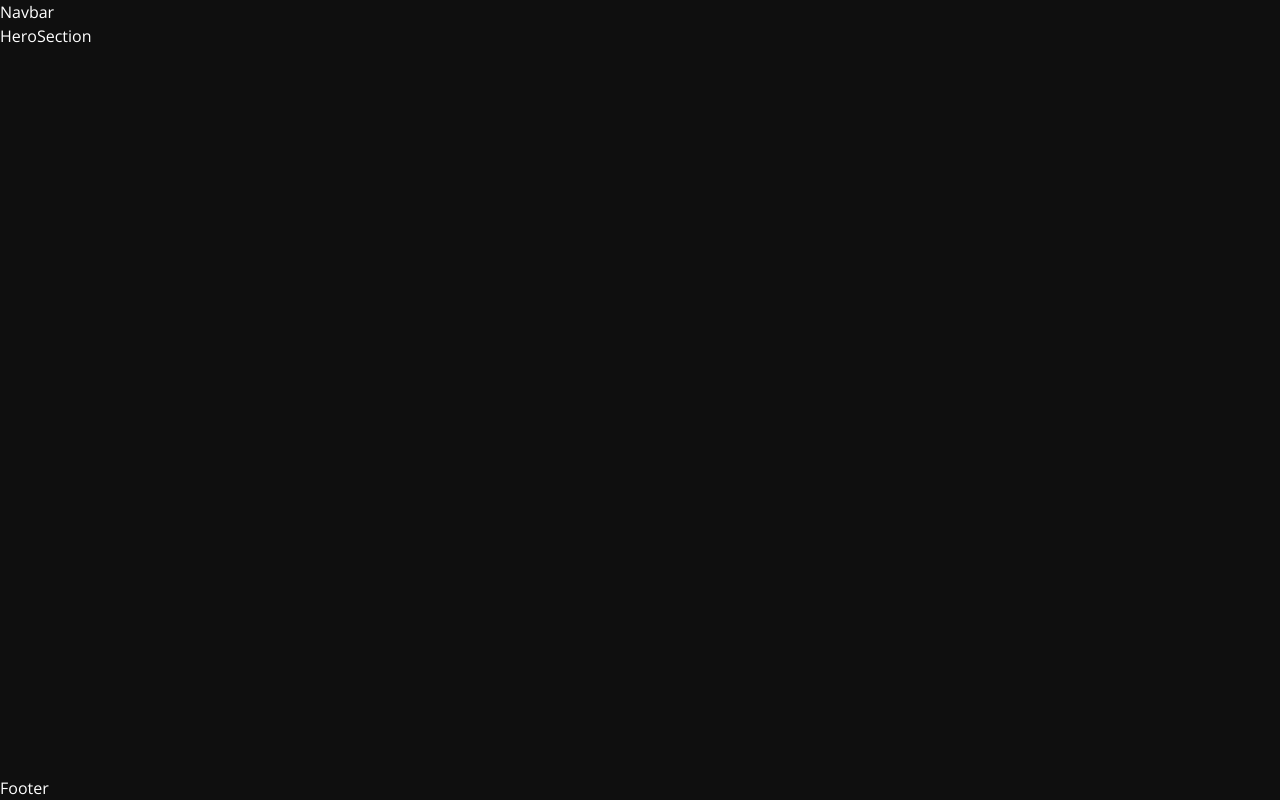
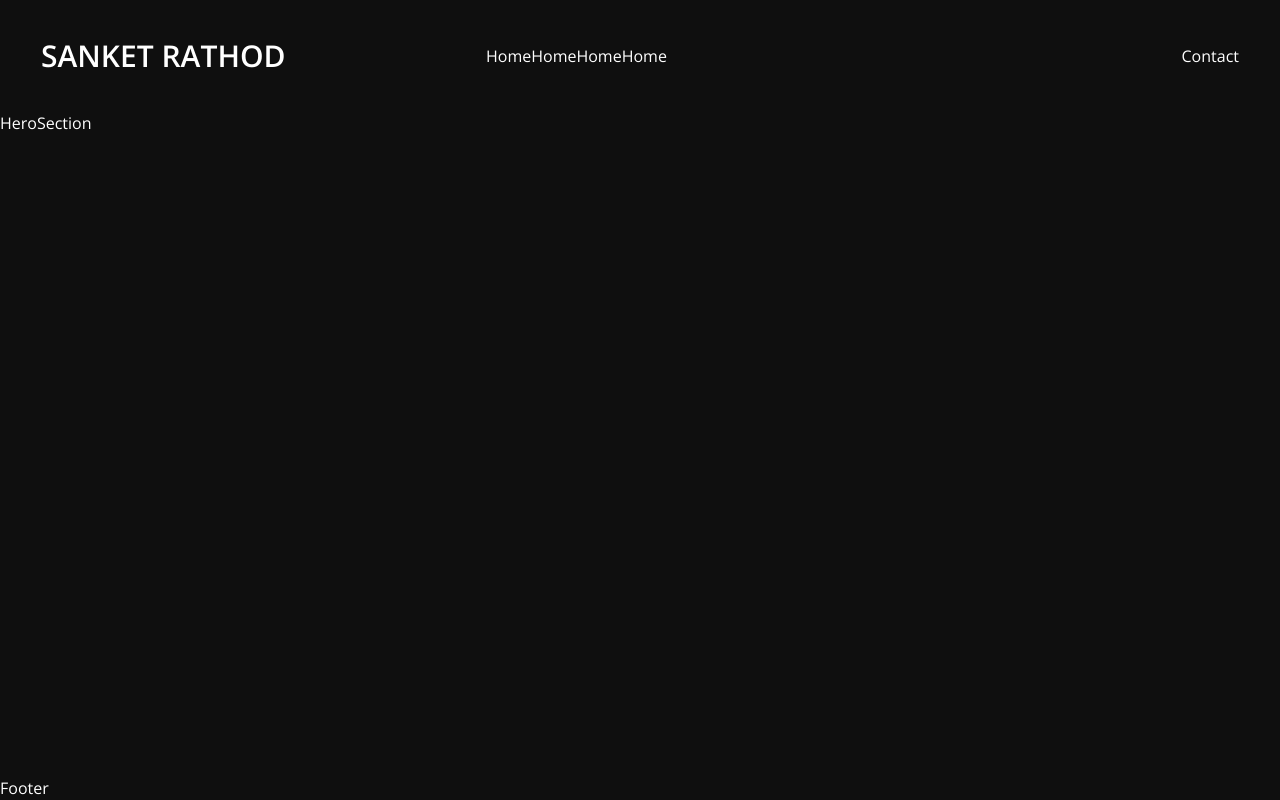
Before and after one commit to Sanket0798/Portfolio-2.0, a Next.js app: page / in a window 1280 px wide. Built offline with nearby package versions, Linux system fonts and the light colour scheme; a web font is replaced by a local one.

Commit message:
Initial Configuration of Navabar Section.

```diff
--- a/app/component/layout/Navbar.jsx
+++ b/app/component/layout/Navbar.jsx
@@ -1,7 +1,33 @@
+// import React from "react";
+
+// const Navbar = () => {
+//   return <div>Navbar</div>;
+// };
+
+// export default Navbar;
+
+"use client";
 import React from "react";
 
 const Navbar = () => {
-  return <div>Navbar</div>;
+  return (
+    <nav className="">
+      <div className="container mx-auto flex justify-between items-center h-[111px] bg-dark-bg rounded-default p-4">
+        <h1 className="uppercase text-[30px] font-semibold  bg-clip-text">
+          Sanket Rathod
+        </h1>
+        <div className="w-[753px] flex items-center justify-between">
+          <div>
+            <a href="/Home">Home</a>
+            <a href="/Home">Home</a>
+            <a href="/Home">Home</a>
+            <a href="/Home">Home</a>
+          </div>
+          <button>Contact</button>
+        </div>
+      </div>
+    </nav>
+  );
 };
 
 export default Navbar;
--- a/app/layout.js
+++ b/app/layout.js
@@ -1,5 +1,6 @@
 import { Geist, Geist_Mono } from "next/font/google";
 import "./styles/globals.css";
+import { SpeedInsights } from "@vercel/speed-insights/next";
 
 const geistSans = Geist({
   variable: "--font-geist-sans",
@@ -12,8 +13,8 @@ const geistMono = Geist_Mono({
 });
 
 export const metadata = {
-  title: "Create Next App",
-  description: "Generated by create next app",
+  title: "Portfolio 2.0",
+  description: "Portfolio 2.0",
 };
 
 export default function RootLayout({ children }) {
@@ -22,6 +23,7 @@ export default function RootLayout({ children }) {
       <body
         className={`${geistSans.variable} ${geistMono.variable} antialiased`}
       >
+        <SpeedInsights />
         {children}
       </body>
     </html>
```
